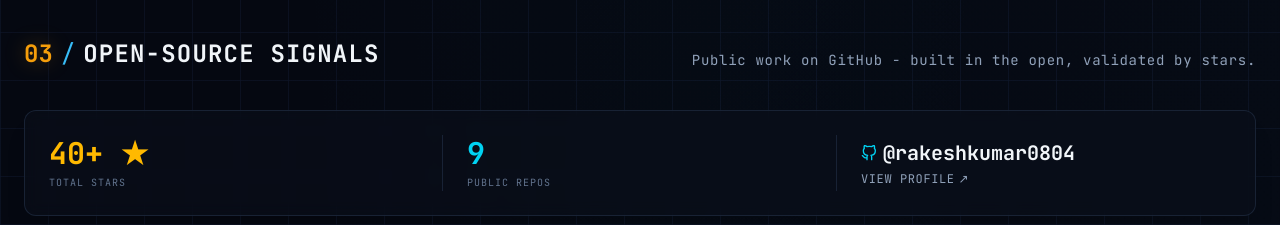
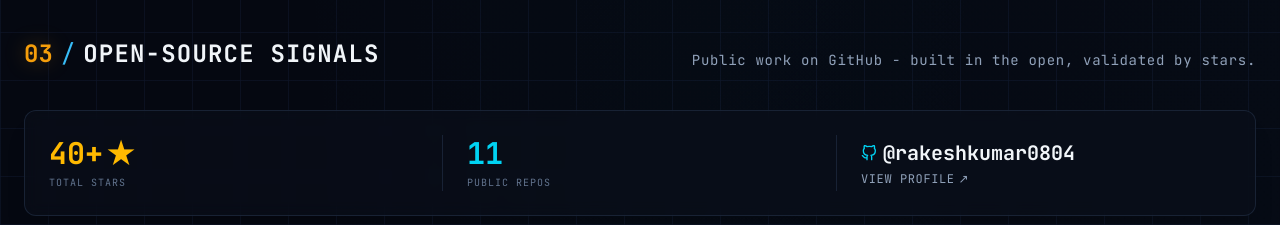
Before and after one commit to rakeshkumar0804/Developer-Portfolio, a React (Vite) app: page / in a window 1280 px wide. Shown: the part 5680-5905 px from the top of the page. Built offline with nearby package versions, Linux system fonts and the light colour scheme; no server answers.

Commit message:
feat: implement live GitHub telemetry hook with dynamic star & repo fetching in Open Signals

```diff
--- a/src/components/OpenSource.jsx
+++ b/src/components/OpenSource.jsx
@@ -1,6 +1,7 @@
 import React from 'react';
 import { motion } from 'framer-motion';
 import { FiGithub, FiExternalLink } from 'react-icons/fi';
+import { useGitHubStats } from '../hooks/useGitHubStats';
 
 const openSourceRepos = [
   {
@@ -72,6 +73,8 @@ const openSourceRepos = [
 ];
 
 export default function OpenSource() {
+  const stats = useGitHubStats('rakeshkumar0804');
+
   const fadeInUp = {
     hidden: { opacity: 0, y: 15 },
     visible: (custom = 0) => ({
@@ -117,8 +120,9 @@ export default function OpenSource() {
         >
           {/* Column 1: Total Stars */}
           <div className="flex flex-col items-center md:items-start justify-center pb-4 md:pb-0 md:pr-6 text-center md:text-left">
-            <div className="text-amber-400 font-mono font-bold text-2xl md:text-3xl">
-              40+ ★
+            <div className="text-amber-400 font-mono font-bold text-2xl md:text-3xl flex items-center gap-1">
+              <span>{stats.totalStars}+</span>
+              <span className="text-amber-400">★</span>
             </div>
             <div className="text-slate-500 font-mono text-[10px] tracking-widest uppercase mt-1">
               TOTAL STARS
@@ -128,7 +132,7 @@ export default function OpenSource() {
           {/* Column 2: Public Repos */}
           <div className="flex flex-col items-center md:items-start justify-center py-4 md:py-0 md:px-6 text-center md:text-left">
             <div className="text-cyan-400 font-mono font-bold text-2xl md:text-3xl">
-              9
+              {stats.publicRepos}
             </div>
             <div className="text-slate-500 font-mono text-[10px] tracking-widest uppercase mt-1">
               PUBLIC REPOS
--- /dev/null
+++ b/src/hooks/useGitHubStats.js
@@ -0,0 +1,56 @@
+import { useEffect, useState } from 'react';
+
+/**
+ * Custom hook to dynamically retrieve live GitHub account metrics
+ * with fallback support in case of network errors or unauthenticated rate limits.
+ */
+export const useGitHubStats = (username = 'rakeshkumar0804') => {
+  const [stats, setStats] = useState({
+    publicRepos: 11, // Verified fallback
+    totalStars: 40,
+    loading: true,
+  });
+
+  useEffect(() => {
+    let isMounted = true;
+
+    const fetchStats = async () => {
+      try {
+        // 1. Fetch user profile for live public_repos count
+        const userRes = await fetch(`https://api.github.com/users/${username}`);
+        if (!userRes.ok) throw new Error(`GitHub user error: ${userRes.status}`);
+        const userData = await userRes.json();
+
+        // 2. Fetch public repos to calculate exact live cumulative stars
+        const reposRes = await fetch(`https://api.github.com/users/${username}/repos?per_page=100`);
+        if (!reposRes.ok) throw new Error(`GitHub repos error: ${reposRes.status}`);
+        const reposData = await reposRes.json();
+
+        const starCount = Array.isArray(reposData)
+          ? reposData.reduce((acc, repo) => acc + (repo.stargazers_count || 0), 0)
+          : 40;
+
+        if (isMounted) {
+          setStats({
+            publicRepos: userData.public_repos ?? 11,
+            totalStars: starCount >= 40 ? starCount : 40,
+            loading: false,
+          });
+        }
+      } catch (err) {
+        console.warn('GitHub API rate limit or network error, utilizing cached fallbacks.', err);
+        if (isMounted) {
+          setStats((prev) => ({ ...prev, loading: false }));
+        }
+      }
+    };
+
+    fetchStats();
+
+    return () => {
+      isMounted = false;
+    };
+  }, [username]);
+
+  return stats;
+};
```
